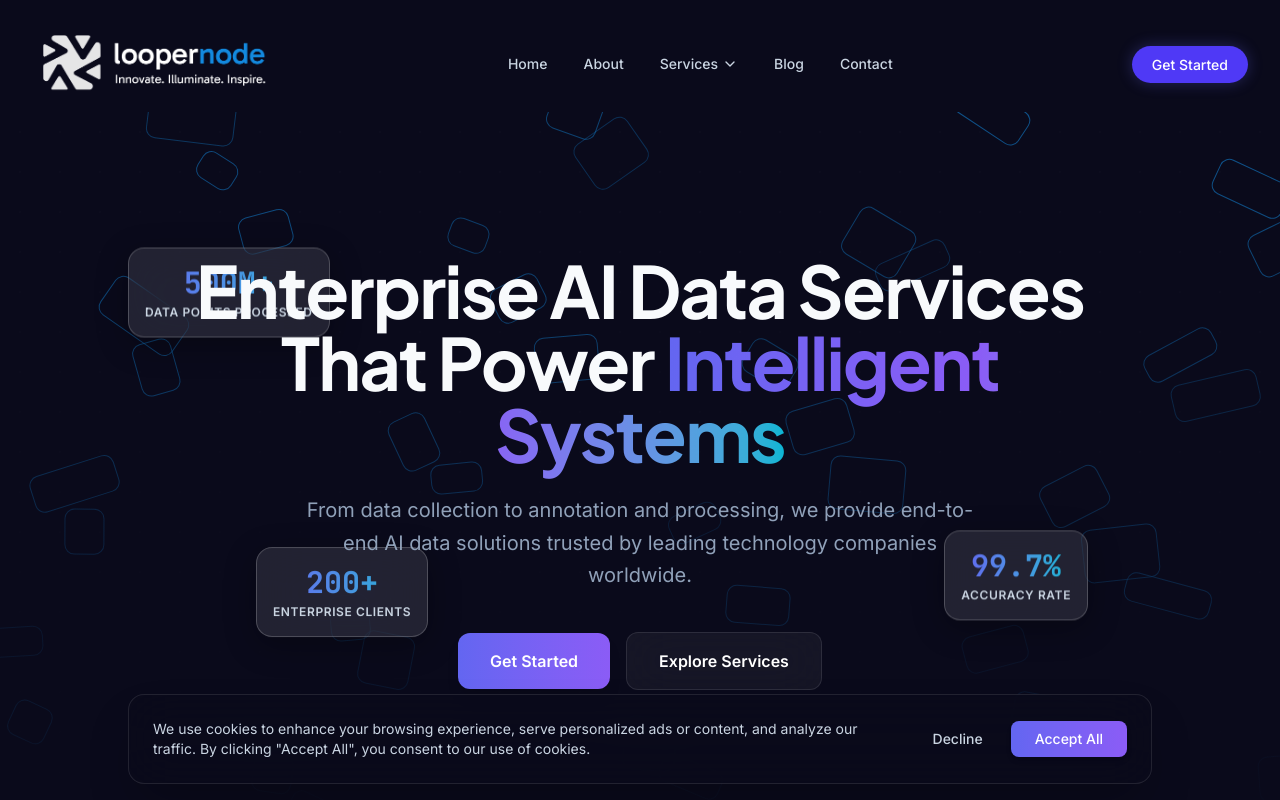
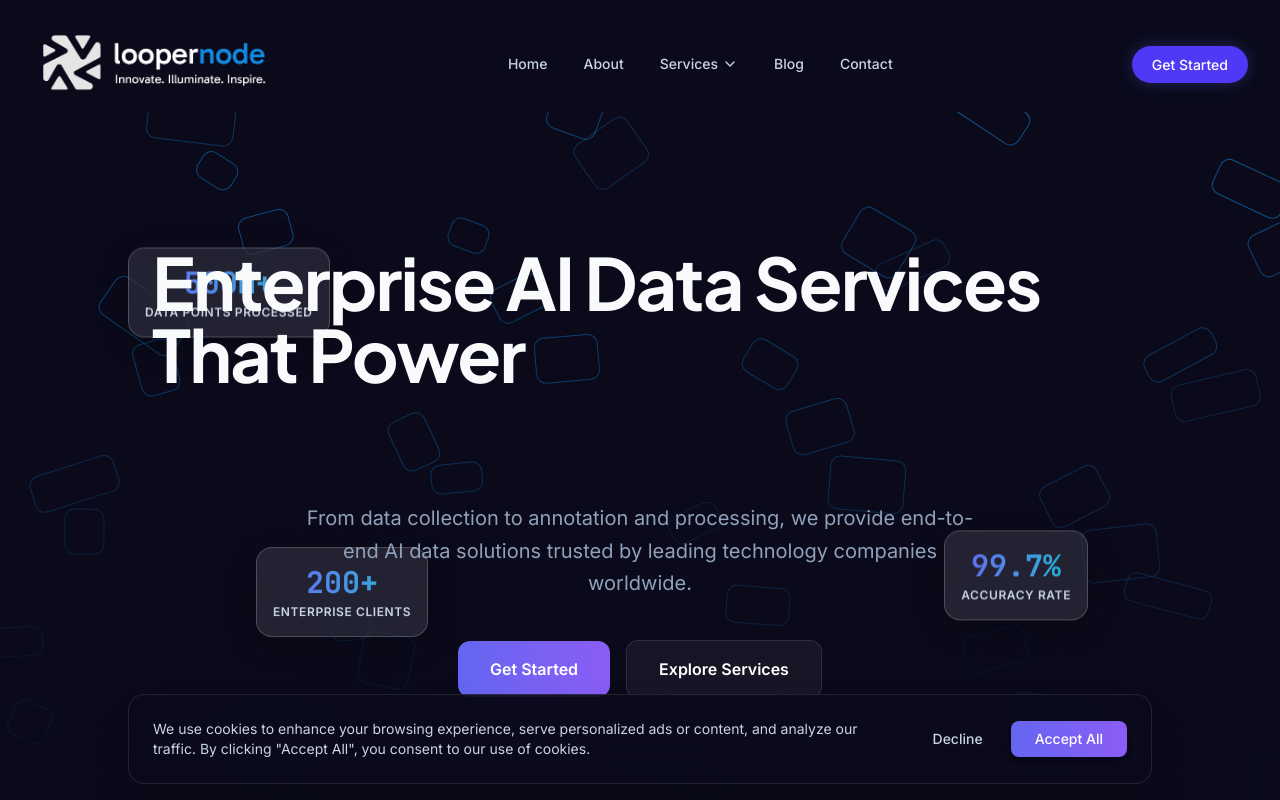
Before and after one commit to liyakathaalikt-oss/loopernode, a Next.js app: page / in a window 1280 px wide. Shown: the top 800 px of the page. Built offline with nearby package versions, Linux system fonts and the light colour scheme; a web font is replaced by a local one.

Commit message:
feat: add premium spotlight and text reveal animations for WOW factor

```diff
--- /dev/null
+++ b/components/animations/spotlight-card.tsx
@@ -0,0 +1,67 @@
+'use client';
+
+import React, { useRef, useState } from 'react';
+import { motion, useMotionValue, useSpring, useMotionTemplate } from 'framer-motion';
+import { cn } from '@/lib/utils';
+
+interface SpotlightCardProps {
+  children: React.ReactNode;
+  className?: string;
+  spotlightColor?: string;
+}
+
+export function SpotlightCard({
+  children,
+  className,
+  spotlightColor = 'rgba(99, 102, 241, 0.15)' // Default indigo glow
+}: SpotlightCardProps) {
+  const containerRef = useRef<HTMLDivElement>(null);
+  const [isHovered, setIsHovered] = useState(false);
+
+  const mouseX = useMotionValue(0);
+  const mouseY = useMotionValue(0);
+
+  // Smooth out the mouse movement for a premium feel
+  const springX = useSpring(mouseX, { stiffness: 50, damping: 20 });
+  const springY = useSpring(mouseY, { stiffness: 50, damping: 20 });
+
+  function handleMouseMove({ currentTarget, clientX, clientY }: React.MouseEvent) {
+    const { left, top, width, height } = currentTarget.getBoundingClientRect();
+    // Calculate mouse position relative to the card's center for a natural effect
+    mouseX.set(clientX - left);
+    mouseY.set(clientY - top);
+  }
+
+  return (
+    <div
+      ref={containerRef}
+      onMouseMove={handleMouseMove}
+      onMouseEnter={() => setIsHovered(true)}
+      onMouseLeave={() => setIsHovered(false)}
+      className={cn(
+        "group relative h-full rounded-2xl overflow-hidden bg-white/[0.02] border border-white/5",
+        "transition-transform duration-500 ease-out hover:-translate-y-1",
+        className
+      )}
+    >
+      {/* The glowing spotlight effect that follows the mouse */}
+      <motion.div
+        className="pointer-events-none absolute -inset-px rounded-xl opacity-0 transition duration-300 group-hover:opacity-100"
+        style={{
+          background: useMotionTemplate`
+            radial-gradient(
+              600px circle at ${springX}px ${springY}px,
+              ${spotlightColor},
+              transparent 40%
+            )
+          `,
+        }}
+      />
+
+      {/* Content wrapper */}
+      <div className="relative h-full z-10 p-6 md:p-8">
+        {children}
+      </div>
+    </div>
+  );
+}
--- /dev/null
+++ b/components/animations/text-reveal.tsx
@@ -0,0 +1,66 @@
+'use client';
+
+import React from 'react';
+import { motion, Variants } from 'framer-motion';
+import { cn } from '@/lib/utils';
+
+interface TextRevealProps {
+  text: string;
+  className?: string;
+  delay?: number;
+}
+
+export function TextReveal({ text, className, delay = 0 }: TextRevealProps) {
+  // Split text into words, keeping spaces intact as separate elements
+  const words = text.split(/(\s+)/);
+
+  const container: Variants = {
+    hidden: { opacity: 0 },
+    visible: (i = 1) => ({
+      opacity: 1,
+      transition: { staggerChildren: 0.08, delayChildren: delay * i },
+    }),
+  };
+
+  const child: Variants = {
+    visible: {
+      opacity: 1,
+      y: 0,
+      filter: 'blur(0px)',
+      transition: {
+        type: 'spring',
+        damping: 12,
+        stiffness: 100,
+      },
+    },
+    hidden: {
+      opacity: 0,
+      y: 20,
+      filter: 'blur(10px)',
+    },
+  };
+
+  return (
+    <motion.div
+      className={cn('flex flex-wrap overflow-hidden', className)}
+      variants={container}
+      initial="hidden"
+      animate="visible"
+    >
+      {words.map((word, index) => {
+        if (word.match(/\s+/)) {
+          return <span key={index} className="inline-block whitespace-pre">{word}</span>;
+        }
+        return (
+          <motion.span
+            variants={child}
+            key={index}
+            className="inline-block"
+          >
+            {word}
+          </motion.span>
+        );
+      })}
+    </motion.div>
+  );
+}
--- a/components/sections/feature-card.tsx
+++ b/components/sections/feature-card.tsx
@@ -3,6 +3,8 @@
 import React from 'react';
 import { StaggerItem } from '@/components/animations/motion-wrapper';
 import { cn } from '@/lib/utils';
+
+import { SpotlightCard } from '@/components/animations/spotlight-card';
 
 export interface FeatureCardProps {
   icon: React.ReactNode;
@@ -14,12 +16,9 @@ export interface FeatureCardProps {
 
 export function FeatureCard({ icon, title, description, index = 0, className }: FeatureCardProps) {
   return (
-    <StaggerItem className={cn('h-full group', className)}>
-      <div className="relative h-full p-6 md:p-8 rounded-2xl backdrop-blur-xl bg-white/[0.03] border border-white/[0.08] transition-all duration-300 overflow-hidden hover:shadow-[0_0_30px_rgba(99,102,241,0.1)] hover:-translate-y-1">
-        {/* Hover Gradient Border Effect */}
-        <div className="absolute inset-0 bg-gradient-to-br from-[#6366F1]/0 via-transparent to-[#06B6D4]/0 group-hover:from-[#6366F1]/20 group-hover:to-[#06B6D4]/20 opacity-0 group-hover:opacity-100 transition-opacity duration-500 z-0" />
-
-        <div className="relative z-10 flex flex-col h-full">
+    <StaggerItem className={cn('h-full', className)}>
+      <SpotlightCard spotlightColor="rgba(99, 102, 241, 0.15)">
+        <div className="flex flex-col h-full group">
           <div className="w-12 h-12 rounded-lg bg-white/5 border border-white/10 flex items-center justify-center text-[#06B6D4] mb-6 group-hover:scale-110 group-hover:text-[#6366F1] transition-all duration-300">
             {icon}
           </div>
@@ -32,7 +31,7 @@ export function FeatureCard({ icon, title, description, index = 0, className }:
             {description}
           </p>
         </div>
-      </div>
+      </SpotlightCard>
     </StaggerItem>
   );
 }
--- a/components/sections/hero.tsx
+++ b/components/sections/hero.tsx
@@ -6,6 +6,7 @@ import { FadeUp, ScaleIn } from '@/components/animations/motion-wrapper';
 import { AnimatedGradientBg } from '@/components/ui/animated-gradient-bg';
 import { FloatingBadge } from '@/components/ui/floating-badge';
 import { FloatingRectangles } from '@/components/animations/floating-rectangles';
+import { TextReveal } from '@/components/animations/text-reveal';
 import { cn } from '@/lib/utils';
 
 export interface HeroProps {
@@ -55,14 +56,14 @@ export function Hero({
 
       {/* Content Layer */}
       <div className="relative z-20 container mx-auto px-6 py-20 text-center max-w-5xl">
-        <ScaleIn>
-          <h1 className="font-heading text-5xl md:text-6xl lg:text-7xl font-bold tracking-tight mb-6 text-[#F8FAFC]">
-            {headline}{' '}
-            <span className="text-transparent bg-clip-text bg-gradient-to-r from-[#6366F1] via-[#8B5CF6] to-[#06B6D4]">
-              {highlightedText}
-            </span>
-          </h1>
-        </ScaleIn>
+        <h1 className="font-heading text-5xl md:text-6xl lg:text-7xl font-bold tracking-tight mb-6 text-[#F8FAFC] flex flex-wrap justify-center gap-x-3 gap-y-2">
+          <TextReveal text={headline} />
+          <TextReveal
+            text={highlightedText}
+            delay={0.5}
+            className="text-transparent bg-clip-text bg-gradient-to-r from-[#6366F1] via-[#8B5CF6] to-[#06B6D4] pb-2"
+          />
+        </h1>
 
         <FadeUp delay={0.2}>
           <p className="text-lg md:text-xl text-slate-400 max-w-2xl mx-auto mb-10 leading-relaxed">
```
Also changed, not shown: 1 other file (tests, documents, lock files or other folders).
